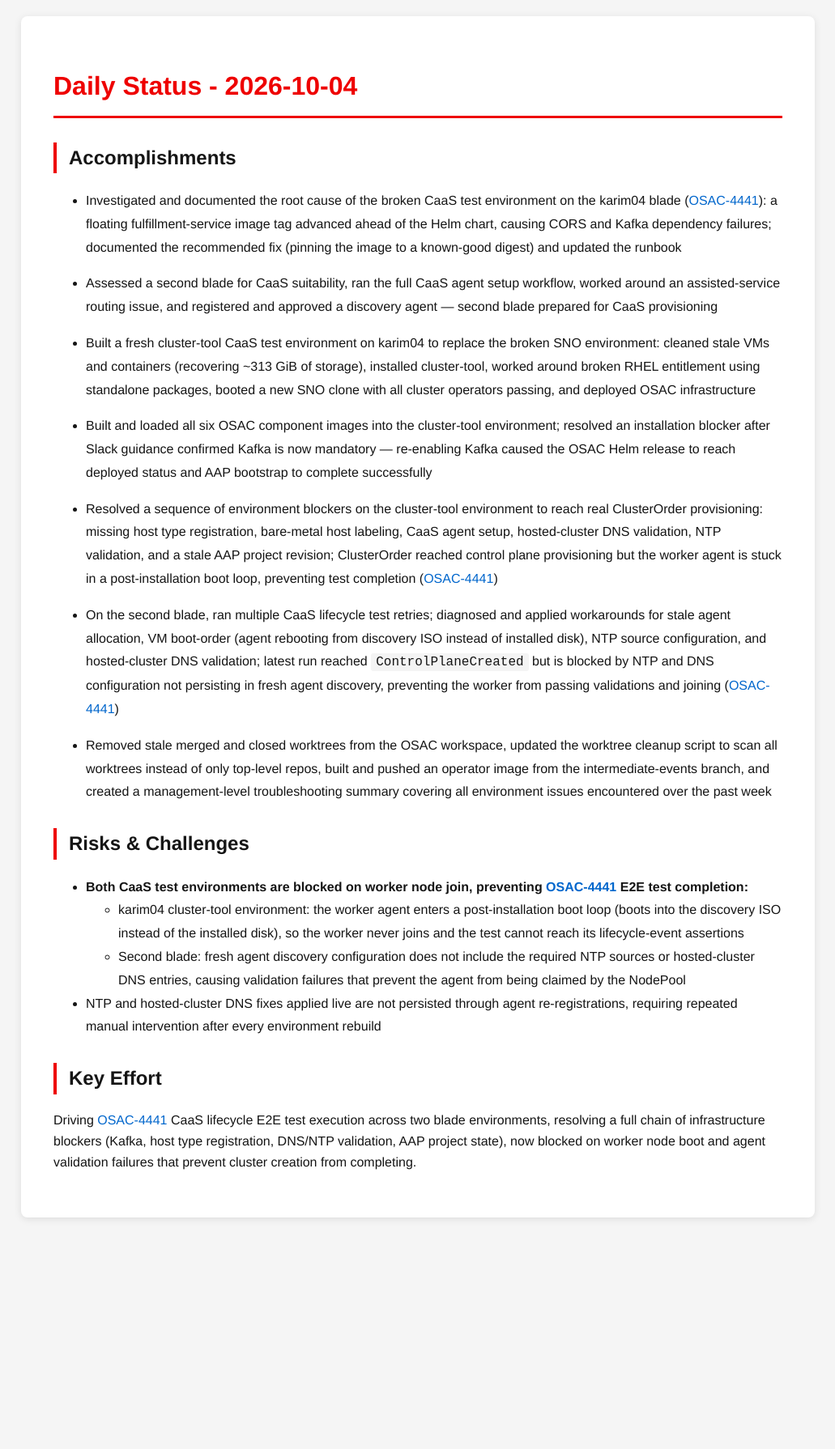
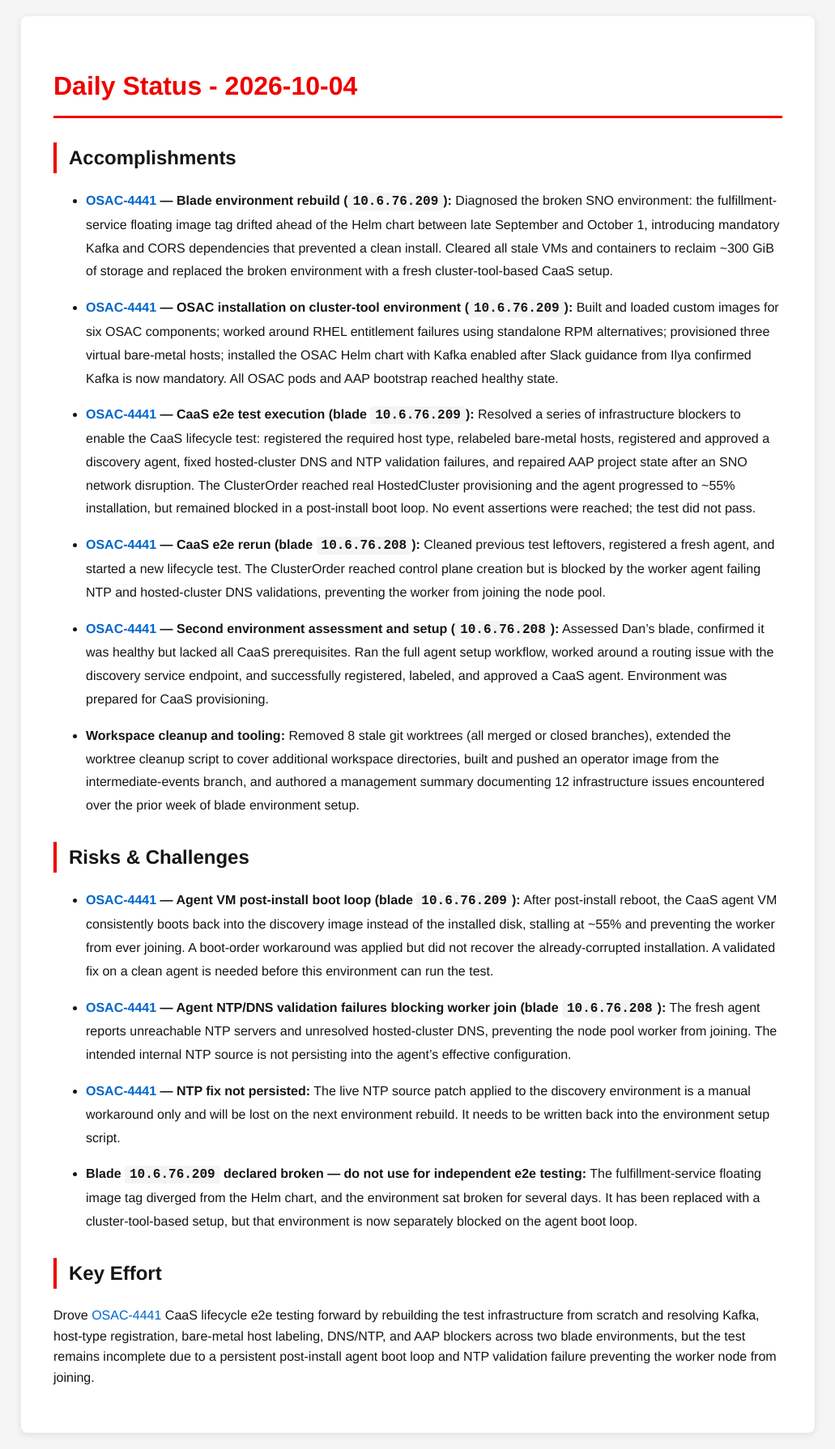
Before and after one commit to tzvatot/daily-status, a Jekyll site: the page built from 2026-10-04.md, in a window 1280 px wide. Shown: the whole page at 81% size, without its empty margins (124-1155 px from the left). Built offline with Jekyll 4.4.1, drawn with Linux system fonts in a browser that asks for light colours; before the commit the page ends 1524 px from its top, so only the background shows below that.

Commit message:
Daily status update - 2026-10-04

```diff
--- a/2026-10-04.md
+++ b/2026-10-04.md
@@ -8,27 +8,28 @@
 
 ## Accomplishments
 
-- Investigated and documented the root cause of the broken CaaS test environment on the karim04 blade ([OSAC-4441](https://redhat.atlassian.net/browse/OSAC-4441)): a floating fulfillment-service image tag advanced ahead of the Helm chart, causing CORS and Kafka dependency failures; documented the recommended fix (pinning the image to a known-good digest) and updated the runbook
+- **[OSAC-4441](https://redhat.atlassian.net/browse/OSAC-4441) — Blade environment rebuild (`10.6.76.209`):** Diagnosed the broken SNO environment: the fulfillment-service floating image tag drifted ahead of the Helm chart between late September and October 1, introducing mandatory Kafka and CORS dependencies that prevented a clean install. Cleared all stale VMs and containers to reclaim ~300 GiB of storage and replaced the broken environment with a fresh cluster-tool-based CaaS setup.
 
-- Assessed a second blade for CaaS suitability, ran the full CaaS agent setup workflow, worked around an assisted-service routing issue, and registered and approved a discovery agent — second blade prepared for CaaS provisioning
+- **[OSAC-4441](https://redhat.atlassian.net/browse/OSAC-4441) — OSAC installation on cluster-tool environment (`10.6.76.209`):** Built and loaded custom images for six OSAC components; worked around RHEL entitlement failures using standalone RPM alternatives; provisioned three virtual bare-metal hosts; installed the OSAC Helm chart with Kafka enabled after Slack guidance from Ilya confirmed Kafka is now mandatory. All OSAC pods and AAP bootstrap reached healthy state.
 
-- Built a fresh cluster-tool CaaS test environment on karim04 to replace the broken SNO environment: cleaned stale VMs and containers (recovering ~313 GiB of storage), installed cluster-tool, worked around broken RHEL entitlement using standalone packages, booted a new SNO clone with all cluster operators passing, and deployed OSAC infrastructure
+- **[OSAC-4441](https://redhat.atlassian.net/browse/OSAC-4441) — CaaS e2e test execution (blade `10.6.76.209`):** Resolved a series of infrastructure blockers to enable the CaaS lifecycle test: registered the required host type, relabeled bare-metal hosts, registered and approved a discovery agent, fixed hosted-cluster DNS and NTP validation failures, and repaired AAP project state after an SNO network disruption. The ClusterOrder reached real HostedCluster provisioning and the agent progressed to ~55% installation, but remained blocked in a post-install boot loop. No event assertions were reached; the test did not pass.
 
-- Built and loaded all six OSAC component images into the cluster-tool environment; resolved an installation blocker after Slack guidance confirmed Kafka is now mandatory — re-enabling Kafka caused the OSAC Helm release to reach deployed status and AAP bootstrap to complete successfully
+- **[OSAC-4441](https://redhat.atlassian.net/browse/OSAC-4441) — CaaS e2e rerun (blade `10.6.76.208`):** Cleaned previous test leftovers, registered a fresh agent, and started a new lifecycle test. The ClusterOrder reached control plane creation but is blocked by the worker agent failing NTP and hosted-cluster DNS validations, preventing the worker from joining the node pool.
 
-- Resolved a sequence of environment blockers on the cluster-tool environment to reach real ClusterOrder provisioning: missing host type registration, bare-metal host labeling, CaaS agent setup, hosted-cluster DNS validation, NTP validation, and a stale AAP project revision; ClusterOrder reached control plane provisioning but the worker agent is stuck in a post-installation boot loop, preventing test completion ([OSAC-4441](https://redhat.atlassian.net/browse/OSAC-4441))
+- **[OSAC-4441](https://redhat.atlassian.net/browse/OSAC-4441) — Second environment assessment and setup (`10.6.76.208`):** Assessed Dan's blade, confirmed it was healthy but lacked all CaaS prerequisites. Ran the full agent setup workflow, worked around a routing issue with the discovery service endpoint, and successfully registered, labeled, and approved a CaaS agent. Environment was prepared for CaaS provisioning.
 
-- On the second blade, ran multiple CaaS lifecycle test retries; diagnosed and applied workarounds for stale agent allocation, VM boot-order (agent rebooting from discovery ISO instead of installed disk), NTP source configuration, and hosted-cluster DNS validation; latest run reached `ControlPlaneCreated` but is blocked by NTP and DNS configuration not persisting in fresh agent discovery, preventing the worker from passing validations and joining ([OSAC-4441](https://redhat.atlassian.net/browse/OSAC-4441))
-
-- Removed stale merged and closed worktrees from the OSAC workspace, updated the worktree cleanup script to scan all worktrees instead of only top-level repos, built and pushed an operator image from the intermediate-events branch, and created a management-level troubleshooting summary covering all environment issues encountered over the past week
+- **Workspace cleanup and tooling:** Removed 8 stale git worktrees (all merged or closed branches), extended the worktree cleanup script to cover additional workspace directories, built and pushed an operator image from the intermediate-events branch, and authored a management summary documenting 12 infrastructure issues encountered over the prior week of blade environment setup.
 
 ## Risks & Challenges
 
-- **Both CaaS test environments are blocked on worker node join, preventing [OSAC-4441](https://redhat.atlassian.net/browse/OSAC-4441) E2E test completion:**
-  - karim04 cluster-tool environment: the worker agent enters a post-installation boot loop (boots into the discovery ISO instead of the installed disk), so the worker never joins and the test cannot reach its lifecycle-event assertions
-  - Second blade: fresh agent discovery configuration does not include the required NTP sources or hosted-cluster DNS entries, causing validation failures that prevent the agent from being claimed by the NodePool
-- NTP and hosted-cluster DNS fixes applied live are not persisted through agent re-registrations, requiring repeated manual intervention after every environment rebuild
+- **[OSAC-4441](https://redhat.atlassian.net/browse/OSAC-4441) — Agent VM post-install boot loop (blade `10.6.76.209`):** After post-install reboot, the CaaS agent VM consistently boots back into the discovery image instead of the installed disk, stalling at ~55% and preventing the worker from ever joining. A boot-order workaround was applied but did not recover the already-corrupted installation. A validated fix on a clean agent is needed before this environment can run the test.
+
+- **[OSAC-4441](https://redhat.atlassian.net/browse/OSAC-4441) — Agent NTP/DNS validation failures blocking worker join (blade `10.6.76.208`):** The fresh agent reports unreachable NTP servers and unresolved hosted-cluster DNS, preventing the node pool worker from joining. The intended internal NTP source is not persisting into the agent's effective configuration.
+
+- **[OSAC-4441](https://redhat.atlassian.net/browse/OSAC-4441) — NTP fix not persisted:** The live NTP source patch applied to the discovery environment is a manual workaround only and will be lost on the next environment rebuild. It needs to be written back into the environment setup script.
+
+- **Blade `10.6.76.209` declared broken — do not use for independent e2e testing:** The fulfillment-service floating image tag diverged from the Helm chart, and the environment sat broken for several days. It has been replaced with a cluster-tool-based setup, but that environment is now separately blocked on the agent boot loop.
 
 ## Key Effort
 
-Driving [OSAC-4441](https://redhat.atlassian.net/browse/OSAC-4441) CaaS lifecycle E2E test execution across two blade environments, resolving a full chain of infrastructure blockers (Kafka, host type registration, DNS/NTP validation, AAP project state), now blocked on worker node boot and agent validation failures that prevent cluster creation from completing.
+Drove [OSAC-4441](https://redhat.atlassian.net/browse/OSAC-4441) CaaS lifecycle e2e testing forward by rebuilding the test infrastructure from scratch and resolving Kafka, host-type registration, bare-metal host labeling, DNS/NTP, and AAP blockers across two blade environments, but the test remains incomplete due to a persistent post-install agent boot loop and NTP validation failure preventing the worker node from joining.
```
